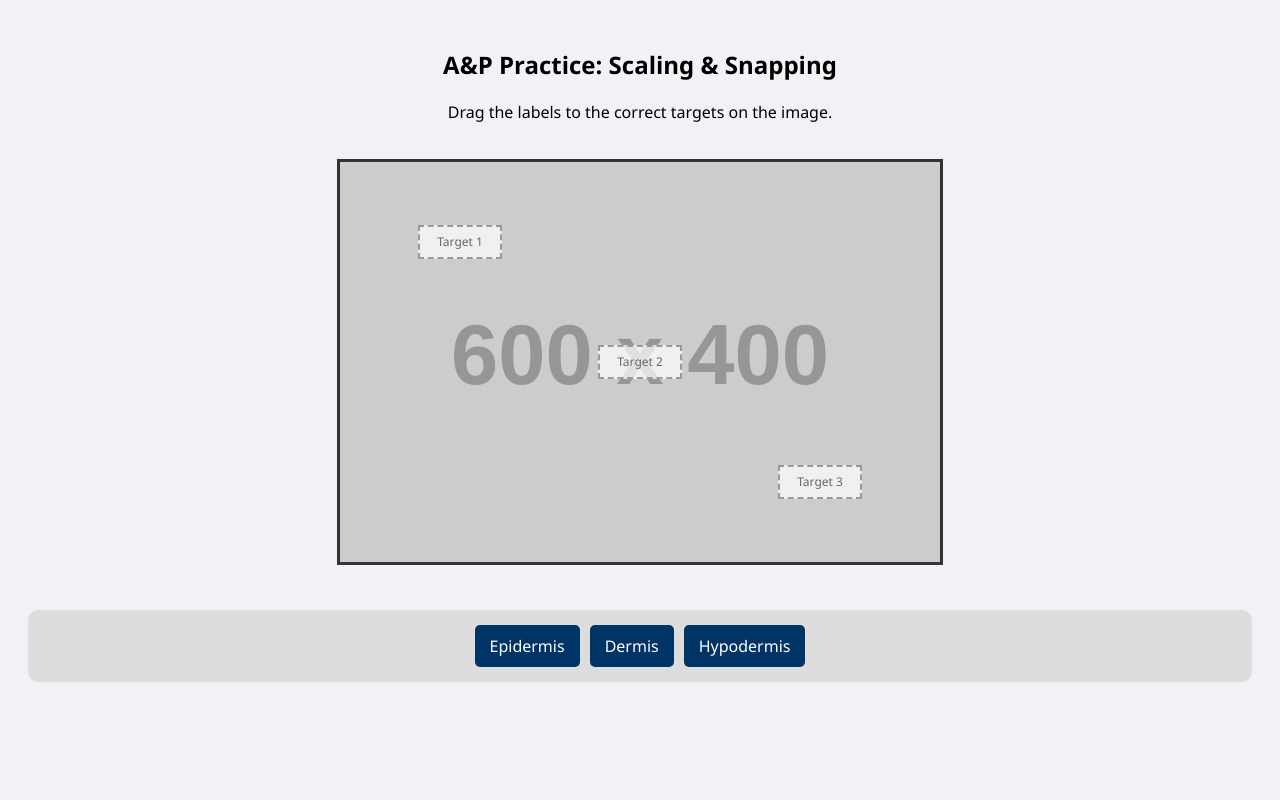
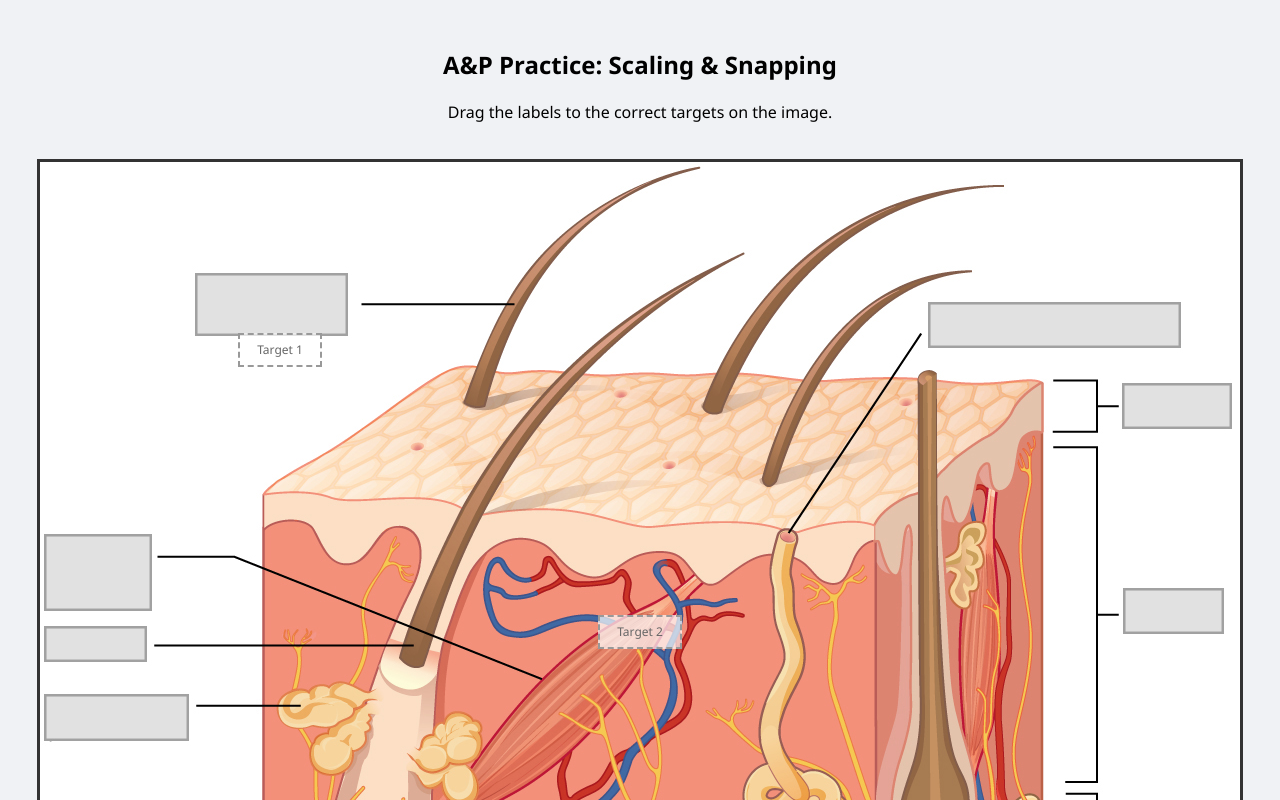
Before and after one commit to drmcnaughton-arch/architect, a plain HTML site: page skinimage.html in a window 1280 px wide. Shown: the top 800 px of the page. Drawn offline with nearby package versions, Linux system fonts and the light colour scheme; placeholder pictures from the web are drawn by us.

Commit message:
Update skinimage.html

```diff
--- a/skinimage.html
+++ b/skinimage.html
@@ -81,7 +81,7 @@
     <p>Drag the labels to the correct targets on the image.</p>
 
     <div id="quiz-viewport">
-        <img src="https://via.placeholder.com/600x400/cccccc/ffffff?text=Your+Anatomy+Image+Here" id="quiz-image">
+        <img src="5.1 Structure of the skin.jpg" id="quiz-image" alt="Skin Structure">
 
         <div class="drop-zone" data-correct="Epidermis" style="top: 20%; left: 20%;">Target 1</div>
         <div class="drop-zone" data-correct="Dermis" style="top: 50%; left: 50%;">Target 2</div>
```
